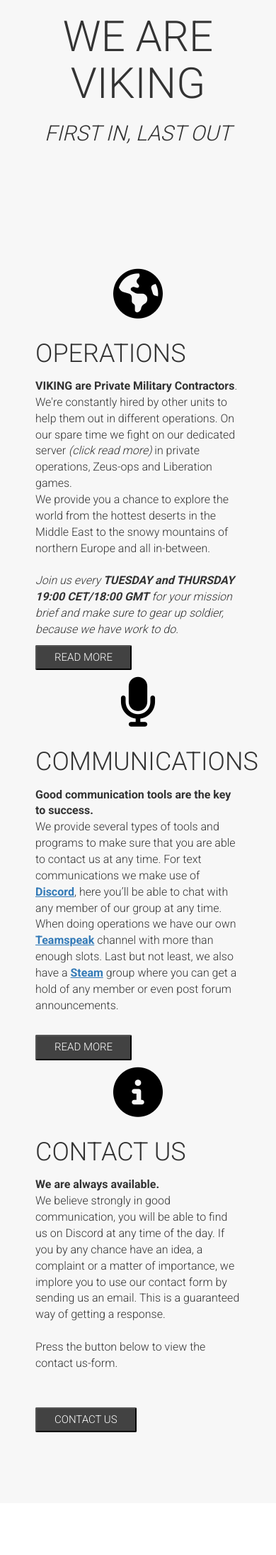
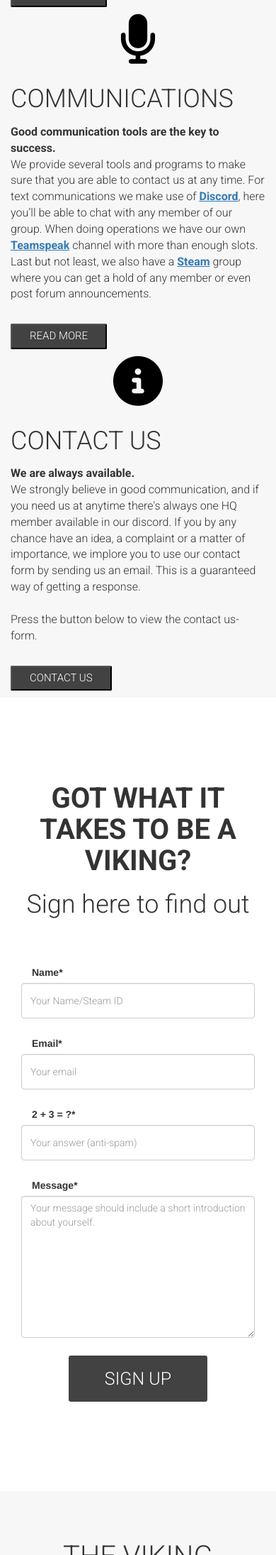
Before and after one commit to NivekL/Vikingpmc-origin, a PHP site: page / in a window 390 px wide. Shown: the part 963-3154 px from the top of the page at 71% size. Run offline with PHP 8.4, Linux system fonts and the light colour scheme; data that the repository does not hold is empty; some libraries are stand-ins or nearby versions.

Commit message:
Made the site responsive

```diff
--- a/footer.php
+++ b/footer.php
@@ -16,7 +16,7 @@
 
 <!-- jQuery (necessary for Bootstrap's JavaScript plugins) -->
 <script src="https://use.fontawesome.com/d74b8e18b3.js"></script>
-<script src="https://ajax.googleapis.com/ajax/libs/jquery/1.11.3/jquery.min.js"></script>
+<script src="https://ajax.googleapis.com/ajax/libs/jquery/3.2.1/jquery.min.js"></script>
 <script src="http://maxcdn.bootstrapcdn.com/bootstrap/3.3.6/js/bootstrap.min.js"></script>
 <!-- Include all compiled plugins (below), or include individual files as needed -->
 <script src="js/bootstrap.min.js"></script>
--- a/header.php
+++ b/header.php
@@ -5,6 +5,7 @@
     <meta charset="utf-8">
     <meta http-equiv="X-UA-Compatible" content="IE=edge">
     <meta name="viewport" content="width=device-width, initial-scale=1">
+    <meta name="description" content="VIKING PMC is a ArmA 3 unit, focusing on semi-realism. Hosting joint operations and tournaments with prize pools."/>
     <!-- The above 3 meta tags *must* come first in the head; any other head content must come *after* these tags -->
     <link rel="icon" href="images/vikingLogo.png" type="image/png" sizes="16x16">
     <title>VIKING PMC</title>
--- a/index.php
+++ b/index.php
@@ -5,7 +5,7 @@
 		$email = $_POST['email'];
 		$message = $_POST['message'];
 		$human = intval($_POST['human']);
-		$from = 'Vikingpmc Apply form';
+		$from = 'Vikingpmc membership form';
 		$to = 'vikingpmc1@gmail.com';
 		$subject = 'VIKING membership form';
 
@@ -47,7 +47,7 @@ if (!$errName && !$errEmail && !$errMessage && !$errHuman) {
 		$email = $_POST['email3'];
 		$message = $_POST['message3'];
 		$human = intval($_POST['human3']);
-		$from = 'Vikingpmc Apply form';
+		$from = 'Tournament apply form';
 		$to = 'vikingpmc1@gmail.com';
 		$subject = 'Tournament apply form';
 
@@ -89,9 +89,9 @@ if (!$errName && !$errEmail && !$errMessage && !$errHuman) {
 		$email = $_POST['email2'];
 		$message = $_POST['message2'];
 		$human = intval($_POST['human2']);
-		$from = 'Vikingpmc Apply form';
+		$from = 'Vikingpmc contact form';
 		$to = 'vikingpmc1@gmail.com';
-		$subject = 'VIKING contact form';
+		$subject = 'Vikingpmc contact form';
 
 		$body ="From: $name\n E-Mail: $email\n Message: \n$message";
 		// Check if name has been entered
@@ -150,7 +150,7 @@ if (!$errName && !$errEmail && !$errMessage && !$errHuman) {
 <section id="about" class="about-section col-lg-12">
   <div class="firstColWrapper">
     <div class="row">
-      <div class="col-lg-4">
+      <div class="col-md-4">
         <div class="center">
           <i class="fa fa-globe fa-5x center" style="color: black" aria-hidden="true"></i>
         </div>
@@ -158,15 +158,15 @@ if (!$errName && !$errEmail && !$errMessage && !$errHuman) {
         <p>
 					<b>VIKING are Private Military Contractors</b>.
 					<br>
-					We're constantly hired by other units to help them out in different operations. On our spare time we fight on our dedicated server <i>(click read more)</i>
+					We're constantly hired by other units to help them out on different operations. In our spare time we fight on our dedicated server <i>(click read more)</i>
 					in private operations, Zeus-ops and Liberation games.<br>
-					We provide you a chance to explore the world from the hottest deserts in the Middle East to the snowy mountains of northern Europe and all in-between.
+					We provide you a chance to explore the world. From the hottest deserts in the Middle East to the snowy mountains of northern Europe.
 					<br><br>
 					<i>Join us every <b>TUESDAY and THURSDAY 19:00 CET/18:00 GMT</b> for your mission brief and make sure to gear up soldier, because we have work to do.</i>
 				</p>
         <button id="btnReadMore" type="button" name="button" onclick="openNavOperation()">READ MORE</button>
       </div>
-      <div class="col-lg-4">
+      <div class="col-md-4">
         <div class="center">
           <i class="fa fa-microphone fa-5x center" style="color: black" aria-hidden="true"></i>
         </div>
@@ -174,15 +174,15 @@ if (!$errName && !$errEmail && !$errMessage && !$errHuman) {
         <p>
 					<b>Good communication tools are the key to success.</b>
 					<br>
-					We provide several types of tools and programs to make sure that you are able to contact us at any time.
-					For text communications we make use of <a target="_blank" href="https://discord.gg/v9EV4w4"><u><b>Discord</b></u></a>, here you’ll be able to chat with any member of our group at any time.
+					We provide several tools and programs to make sure that you are able to contact us at any time.
+					For text communications we make use of <a target="_blank" href="https://discord.gg/v9EV4w4"><u><b>Discord</b></u></a>, here you’ll be able to chat with any member of our group.
 					When doing operations we have our own <a href="ts3server:vikingpmc.ts3ip.com?port=10074"><u><b>Teamspeak</b></u></a> channel with more than enough slots.
 					Last but not least, we also have a <a target="_blank" href="http://steamcommunity.com/groups/VIKINGPMC"><u><b>Steam</b></u></a> group where you can get a hold of any member or even post forum announcements.
         </p>
 				<br>
         <button id="btnReadMore" type="button" name="button" onclick="openNavCommunication()">READ MORE</button>
       </div>
-      <div class="col-lg-4">
+      <div class="col-md-4">
         <div class="center">
           <i class="fa fa-info-circle fa-5x center" style="color: black" aria-hidden="true"></i>
         </div>
@@ -190,88 +190,17 @@ if (!$errName && !$errEmail && !$errMessage && !$errHuman) {
         <p>
 					<b>We are always available.</b>
 					<br>
-					We believe strongly in good communication, you will be able to find us on Discord at any time of the day.
-					If you by any chance have an idea, a complaint or a matter of importance,
-					we implore you to use our contact form by sending us an email.
+					We strongly believe in good communication, and if you need us at anytime there's always one HQ member available in our discord.
+					If you by any chance have an idea, a complaint or a matter of importance, we implore you to use our contact form by sending us an email.
 					This is a guaranteed way of getting a response.
 					<br><br>
 					Press the button below to view the contact us-form.
         </p>
-				<br><br>
+				<br>
         <button id="btnReadMore" type="button" name="button" onclick="openNavContact()">CONTACT US</button>
       </div>
     </div>
   </div>
-</section>
-
-<!--THE VIKING TOURNAMENT-->
-<div id="tournament" class="col-lg-12 text-center tournament-title">
-  <h1>THE VIKING TOURNAMENT</h1>
-		<h3 id="vikingMotto">#VKNTOURNAMENT</h3>
-</div>
-<section id="tournament" class="tournament-section col-lg-12">
-			<div class="col-lg-12" id="infoBox">
-				<h2>INFORMATION</h2>
-				<p>
-					<b>The VIKING tournament gives your group the chance to help the community and kick some ass!</b>
-					<br>
-					We all like the custom mission which our groups may play, but from time to time we love some PVP action!
-					We thought why not combine the 2 elements to create a dynamic milsim environment with some healthy competitiveness.
-					That is exactly what we did! And we would love you to be part of it! The whole event is of course streamed on our <a class="linkText" href="https://www.twitch.tv/vknpmc" target="_blank">official Twitch channel.</a>
-				</p>
-			</div>
-			<div class="container">
-				<div class="row">
-					<div class="col-lg-6">
-						<h2>DETAILS</h2>
-						<p>
-							1)	Kickoff - June 17th - 19:00 CET (Central European Time)
-							<br>
-							2) 8v8 - Team vs Team
-							<br>
-							3) Custom made PvP maps
-							<br>
-							4) Limited to 10 teams/squads
-							<br>
-							5) First Person Locked
-							<br>
-							6) Prize Pool: $50
-							<br>
-							7) Twitch / Teamspeak / Hosted Servers
-							<br>
-							8) Mods: Task Force Radio / ShackTac / CBA_A3 / CUP
-						</p>
-					</div>
-					<div class="col-lg-6">
-						<h2>MODS & MAPS</h2>
-						<p>
-							You’ll be needing four mods to be able to play. <i>CBA, ShackTac, CUP and TFAR</i>, that’s it!
-							You’ll be able to find the maps and mods on our Steam collection.
-							<br><br>
-							<u><a class="linkText" target="_blank" href="http://steamcommunity.com/workshop/filedetails/?id=853979345">Download maps here!</a></u><br>
-							<u><a class="linkText" target="_blank" href="http://steamcommunity.com/sharedfiles/filedetails/?id=871819348">Download mods here!</a></u>
-						</p>
-					</div>
-				</div>
-			</div>
-
-	<div class="container paddingTop">
-		<h2>TRAILER - SEASON 3 COMING SOON</h2>
-		<div class="embed-responsive embed-responsive-16by9">
-			<iframe class="embed-responsive-item" src="https://www.youtube.com/embed/mShelBULMO0"></iframe>
-		</div>
-
-		<iframe class="col-xs-12 col-lg-12 scoreboard" height="600"
-		src="https://widget.toornament.com/tournaments/58a4d450150ba032698b459a/stages/1?_locale=en_GB&theme=light"
-		frameborder="0" scrolling="false" allowfullscreen="true">
-		</iframe>
-	</div>
-
-
-
-	<div class="center paddingTop">
-		<button class="btnTournament" type="button" name="button" onclick="openNavTournament()">JOIN TOURNAMENT</button>
-	</div>
 </section>
 
 <!--GOT WHAT IT TAKES TO JOIN VIKING-->
@@ -279,7 +208,7 @@ if (!$errName && !$errEmail && !$errMessage && !$errHuman) {
     <div class="container">
             <div class="row">
               <div class="col-lg-12 text-center applyTitleSection">
-                <h2 class="applyHeading">Got what it takes to join VIKING?</h2>
+                <h2 class="applyHeading">Got what it takes to be a VIKING?</h2>
                 <h2 class="applySubHeading">Sign here to find out</h2>
             </div>
             </div>
@@ -328,6 +257,77 @@ if (!$errName && !$errEmail && !$errMessage && !$errHuman) {
     </div>
 </section>
 
+<!--THE VIKING TOURNAMENT-->
+<div id="tournament" class="col-lg-12 text-center tournament-title">
+  <h1>THE VIKING TOURNAMENT</h1>
+		<h3 id="vikingMotto">#VKNTOURNAMENT</h3>
+</div>
+<section id="tournament" class="tournament-section col-lg-12">
+			<div class="col-lg-12" id="infoBox">
+				<h2>INFORMATION</h2>
+				<p>
+					<b>The VIKING tournament gives your group the chance to help the community and kick some ass!</b>
+					<br>
+					We all like the custom mission which our groups may play, but from time to time we love some PVP action!
+					We thought why not combine the 2 elements to create a dynamic milsim environment with some healthy competitiveness.
+					That is exactly what we did! And we would love you to be part of it! The whole event is of course streamed on our <a class="linkText" href="https://www.twitch.tv/vknpmc" target="_blank">official Twitch channel.</a>
+				</p>
+			</div>
+			<div class="container">
+				<div class="row">
+					<div class="col-lg-6">
+						<h2>DETAILS</h2>
+						<p>
+							1)	Kickoff - June 17th - 19:00 CEST (Central European Summer Time)
+							<br>
+							2) 8v8 - Team vs Team
+							<br>
+							3) Custom made PvP maps
+							<br>
+							4) Limited to 8 teams/squads
+							<br>
+							5) First Person Locked
+							<br>
+							6) Prize Pool: $50
+							<br>
+							7) Twitch / Teamspeak / Hosted Servers
+							<br>
+							8) Mods: Task Force Radio / ShackTac / CBA_A3 / CUP
+						</p>
+					</div>
+					<div class="col-lg-6">
+						<h2>MODS & MAPS</h2>
+						<p>
+							You’ll be needing four mods to be able to play. <i>CBA, ShackTac, CUP and TFAR</i>, that’s it!
+							You’ll be able to find the maps and mods on our Steam collection.
+							<br><br>
+							<u><a class="linkText" target="_blank" href="http://steamcommunity.com/sharedfiles/filedetails/?id=933455096">Download maps/mods here!</a></u><br>
+						</p>
+					</div>
+				</div>
+			</div>
+
+	<div class="container paddingTop">
+		<h2>TRAILER - SEASON 3 COMING SOON</h2>
+		<div class="embed-responsive embed-responsive-16by9">
+			<iframe class="embed-responsive-item" src="https://www.youtube.com/embed/mShelBULMO0"></iframe>
+		</div>
+
+		<iframe class="col-xs-12 col-lg-12 scoreboard" height="600"
+		src="https://widget.toornament.com/tournaments/471798638134181888/navigator?_locale=en_US&theme=light"
+		frameborder="0" scrolling="false" allowfullscreen="true">
+		</iframe>
+	</div>
+
+
+
+	<div class="center paddingTop">
+		<button class="btnTournament" type="button" name="button" onclick="openNavTournament()">JOIN TOURNAMENT</button>
+	</div>
+</section>
+
+
+
 <!--SIDE NAV, OWN FILE-->
 <!--SIDENAV OPERATIONS-->
 <div id="operationsNav" class="sidenav">
@@ -338,17 +338,18 @@ if (!$errName && !$errEmail && !$errMessage && !$errHuman) {
   <section id="about" class="about-section col-lg-12">
     <div class="firstColWrapper">
       <div class="row">
-        <div class="col-lg-4">
+        <div class="col-md-4">
 					<a target="_blank" href="http://steamcommunity.com/sharedfiles/filedetails/?id=681486800">
             <i class="fa fa-info-circle fa-5x center" style="color: black" aria-hidden="true"></i>
 					</a>
           <h2>MISSIONS</h2>
           <p>
-						<b>Private operations: </b>On our spare time we make sure to hone our skills in our dedicated server. We host different types of scenarios to help our soldiers with strategy, critical thinking and communication.
-							<br><b>IP: 77.161.37.153:2362
+						<b>Private operations: </b>In our spare time we make sure to hone our skills on our dedicated server. We host different scenarios to help our soldiers with strategy, critical thinking, and communication.
+						Our goal is for every member to be confident in handling any situation.
+							<br><b>IP: 108.61.112.143:2302
 							<br>PW: <i style="filter: blur(6px)">ask one of our admins!</i></b><br><br>
-						<b>Joint operations: </b>Being a PMC means that we are asked to do fighting for others.
-						We are often hired by different units to help them secure, destroy or stabilize points of interest in different parts of the world.
+						<b>Joint operations: </b>Being a PMC means that we are contracted to fight for others.
+						We are hired by different units to help them secure, destroy or stabilize points of interest and provide civilian security all over the world.
 						Joint-operations is a great way to learn new strategies, types of combat and meet new friends.<br><br>
 						<b>Campaigns: </b>With over 25 campaign missions and more to come, this is what we have specialized in over the years.
 						With the help of our talented developers we’ve made sure that every campaign feels unique and offers new challenges for each individual.
@@ -357,7 +358,7 @@ if (!$errName && !$errEmail && !$errMessage && !$errHuman) {
           </p>
         </div>
 
-        <div class="col-lg-4">
+        <div class="col-md-4">
           <div class="center">
 					<a target="_blank" href="http://steamcommunity.com/sharedfiles/filedetails/?id=659777460">
 						<i class="fa fa-download fa-5x center" style="color: black" aria-hidden="true"></i>
@@ -366,16 +367,16 @@ if (!$errName && !$errEmail && !$errMessage && !$errHuman) {
           <h2>MODS & ARSENAL</h2>
           <p>
 						<b>Mods: </b>To enhance realism and to challenge the player we make use of mods.
-						We have carefully selected mods that revamps certain gameplay mechanics to our pleasing,
-						these are universal over most of our campaigns to make sure that you do not have to switch mods or
-						suffer through a thousand updates and incompabilities.
+						We have carefully selected mods that revamps certain gameplay mechanics to our pleasing.
+						These are universal across our campaigns to ensure compatibility for our members.
 						<br>
 						<u><a id="linkText" target="_blank" href="http://steamcommunity.com/sharedfiles/filedetails/?id=659777460">Click here to download the mods.</a></u><br><br>
-						<b>Arsenal: </b>We have created base outfits for the different roles we have. We urge you to download the .rar file and import the loadouts to your arsenal.<br>
+						<b>Arsenal: </b>We have created base outfits for the different roles we have. We urge you to download the .rar file and import the loadouts to your arsenal.
+						The main issue here is making sure you have the correct basic gear when we’re on operations, but just head into a game with us and we’ll talk you through it.<br>
 						<u><a id="linkText" target="_blank" href="https://drive.google.com/open?id=0B2SlNOj2rYVCZjJnbDNiUDdnVTA">Click here to download the roles.</a></u><br><br>
           </p>
         </div>
-        <div class="col-lg-4">
+        <div class="col-md-4">
           <div class="center">
             <i class="fa fa-calendar fa-5x center" style="color: black" aria-hidden="true"></i>
           </div>
@@ -401,7 +402,7 @@ if (!$errName && !$errEmail && !$errMessage && !$errHuman) {
   <section id="about" class="about-section col-lg-12">
     <div class="secondColWrapper">
       <div class="row">
-        <div class="col-lg-4">
+        <div class="col-md-4">
           <div class="center">
 					<a href="ts3server:vikingpmc.ts3ip.com?port=10074">
             <i class="fa fa-headphones fa-5x center" style="color: black" aria-hidden="true"></i>
@@ -409,14 +410,14 @@ if (!$errName && !$errEmail && !$errMessage && !$errHuman) {
           </div>
           <h2>TEAMSPEAK</h2>
           <p>
-						<b>We belive in good communication.</b> To achive this we put our money where our mouth is and make use of Teamspeak.
+						<b>We belive in good communication.</b> To achieve this we put our money where our mouth is and make use of Teamspeak.
 						An added bonus is that we are able to easily coordinate bigger events with multiple players without any technical hiccups.
-						Another reason is that one of our primary mods Task Force Radio is heavily reliant on TeamSpeak.
+						Another reason is that one of our primary mods, Task Force Radio, is heavily reliant on TeamSpeak.
 						<br><br>
 						<a id="linkText" href="ts3server:vikingpmc.ts3ip.com?port=10074"><u>Click to open TeamSpeak: vikingpmc.ts3ip.com</u></a>
           </p>
         </div>
-        <div class="col-lg-4">
+        <div class="col-md-4">
           <div class="center">
 					<a target="_blank" href="https://discord.gg/v9EV4w4">
             <i class="fa fa-commenting fa-5x center" style="color: black" aria-hidden="true"></i>
@@ -424,13 +425,14 @@ if (!$errName && !$errEmail && !$errMessage && !$errHuman) {
           </div>
           <h2>DISCORD</h2>
           <p>
-						One of the fastest growing voice/chat platforms out there is of course something we want to make use of. Discord is super easy to setup and get going. We believe that this is the best tool for the job when coordination and announcements are to be made.
+						One of the fastest growing voice/chat platforms out there is of course something we want to make use of.
+						Discord is super easy to set up and get going. We believe that this is the best tool for the job when coordination and announcements are to be made.
 						In our Discord server you will find a couple of channels for members, tournament attendees and other discussions.
 						<br><br>
 						<a id="linkText" target="_blank" href="https://discord.gg/v9EV4w4"><u>Click here to join our Discord.</u></a>
           </p>
         </div>
-        <div class="col-lg-4">
+        <div class="col-md-4">
           <div class="center">
 					<a target="_blank" href="http://steamcommunity.com/groups/VIKINGPMC">
             <i class="fa fa-steam-square fa-5x center" style="color: black" aria-hidden="true"></i>
@@ -461,14 +463,15 @@ if (!$errName && !$errEmail && !$errMessage && !$errHuman) {
         <div class="col-lg-6">
           <h2>ADMINS & MODERATORS</h2>
           <p>
-						Like every group, there is a hierarchy we follow to make it easier for the members to know who to turn to and easier for us to give out orders.
+						Like every group, there is the hierarchy we follow to make it easier for the members to know who to turn to.
 						<br><br>
-						<b>Admin</b>, are the highest ranked members of the group. They make sure that every operation and tournament works as planned.
-						<b>Moderators</b>, are the second highest ranked members of the group.
-						They assist Admins in their daily work and are in charge of keeping things clean and friendly while out in the field of battle or in our chat.
-						<b>HQ</b>, are the third highest ranking members of our group who helps organization of different operations and communicate with people in our Discord.
+						<b>Admin</b> are the highest ranked members of the group, they make sure that every operation and tournament works as planned.
+						<b>Moderators</b> are the second highest ranked members of the group,
+						they assist Admins in their daily work and are in charge of keeping things
+						clean and friendly while out in the field of battle or in our chat.
+						<b>HQ</b> are the third highest ranking members of our group, they help with the organization of different operations and communicate with people in our Discord.
 						<br><br>
-						<i>Hover over the images to view names and rank. You can also click the avatars to nagivate to their Steam profiles.</i>
+						<i>Hover over the images to view names and rank. You can also click the avatars to navigate to their Steam profiles.</i>
 						<br><br>
 						<b><i>Send any question, suggestion or idea to us by filling out the form down below.</i></b>
 					</p>
@@ -519,12 +522,6 @@ if (!$errName && !$errEmail && !$errMessage && !$errHuman) {
 												<img src="http://cdn.edgecast.steamstatic.com/steamcommunity/public/images/avatars/9c/9c51148ea5ab65993d0e54e26b200115584bc850_full.jpg" class="img-rounded img-thumbnail">
 										</a>
 									</li>
-										<!--Hump-->
-										<li class="col-lg-3" data-toggle="tooltip" data-placement="bottom" data-html="true" title="<h3>DoTheHump</h3><h4>HQ</h4>">
-											<a target="_blank" href="http://steamcommunity.com/profiles/76561198060784160">
-													<img src="http://cdn.edgecast.steamstatic.com/steamcommunity/public/images/avatars/2a/2a6c856fa26f6dd9eec949be9a169ff9d3374186_full.jpg" class="img-rounded img-thumbnail">
-											</a>
-										</li>
 										<!--Alliaz-->
 										<li class="col-lg-3" data-toggle="tooltip" data-placement="bottom" data-html="true" title="<h3>Alliaz</h3><h4>HQ</h4>">
 											<a target="_blank" href="http://steamcommunity.com/profiles/76561197997186254/">
--- a/sass/application.scss
+++ b/sass/application.scss
@@ -1,6 +1,6 @@
 //APPLY SECTION
 .apply-section{
-background-color: #f7f7f7
+background-color: #fff;
 }
 
 .applyTitleSection{
--- a/sass/content.scss
+++ b/sass/content.scss
@@ -62,7 +62,7 @@ li{
 
 #tournament{
   padding: 50px 0;
-  background-color: #fff;
+  background-color: #f7f7f7;
 }
 
 #vikingMotto{
@@ -108,19 +108,16 @@ li{
 }
 
 //BOOTSTRAP CUSTOM CSS
-.col-lg-4{
-  padding: 0 50px;
-  height: 100%;
-}
 
 //ABOUT SECTION
 .about-section{
   background-color: #f7f7f7;
+  padding: 10px 50px;
 }
 
 //TOURNAMENT SECTION
 .tournament-section{
-  background-color: #fff;
+  background-color: #f7f7f7;
 }
 
 .btnTournament{
--- /dev/null
+++ b/sass/media.scss
@@ -0,0 +1,42 @@
+@media screen and (max-width: 875px) {
+  #infoBox{
+    padding: 0 15px;
+  }
+}
+
+@media screen and (max-width: 420px) {
+  h1{
+    font-size: 40px;
+  }
+  .about-section{
+    padding: 10px 15px;
+  }
+  .applyTitleSection .applyHeading{
+    font-size: 40px;
+  }
+}
+
+@media screen and (max-width: 375px) {
+  h2{
+    font-size: 34px;
+  }
+  .applyTitleSection .applyHeading{
+    font-size: 40px;
+  }
+  a.back-to-top .fa-angle-double-up{
+    display: none;
+  }
+}
+
+
+@media screen and (max-width: 347px) {
+  h1{
+    font-size: 35px;
+  }
+  h2{
+    font-size: 28px;
+  }
+  .applyTitleSection .applyHeading{
+    font-size: 40px;
+  }
+}
--- a/sass/style.scss
+++ b/sass/style.scss
@@ -4,3 +4,4 @@
 @import "frontpage-video.scss";
 @import "footer.scss";
 @import "application.scss";
+@import "media.scss";
```
Also changed, not shown: sass/frontpage-video.scss (+3 -18 lines), css/style.min.css.
